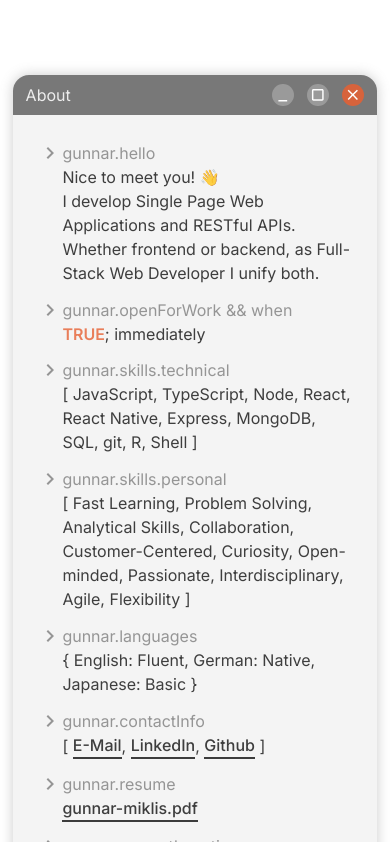
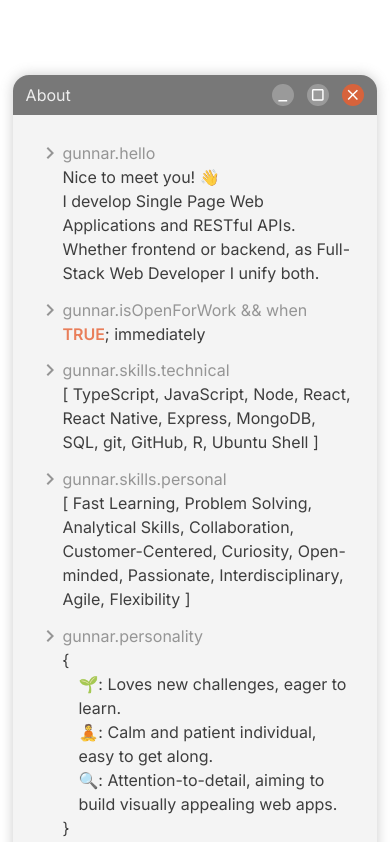
Before and after one commit to gunnar-miklis/portfolio, a React (Vite) app: page / in a window 390 px wide. Shown: the part 1296-2138 px from the top of the page. Built offline with nearby package versions, Linux system fonts and the light colour scheme.

Commit message:
add personality, adjust responsivness

```diff
--- a/src/components/Terminal.tsx
+++ b/src/components/Terminal.tsx
@@ -21,7 +21,7 @@ export default function Terminal() {
 
         <div>
           <p className='in'>
-            <Icon /> gunnar.openForWork && when
+            <Icon /> gunnar.isOpenForWork && when
           </p>
           <p className='out'>
             <span style={{ color: '#e66033CC', fontWeight: 600 }}>TRUE</span>; immediately
@@ -33,8 +33,8 @@ export default function Terminal() {
             <Icon /> gunnar.skills.technical
           </p>
           <p className='out'>
-            [ JavaScript, TypeScript, Node, React, React Native, Express, MongoDB, SQL, git, R,
-            Shell ]
+            [ TypeScript, JavaScript, Node, React, React Native, Express, MongoDB, SQL, git, GitHub, R, Ubuntu Shell
+            ]
           </p>
         </div>
 
@@ -45,6 +45,26 @@ export default function Terminal() {
           <p className='out'>
             [ Fast Learning, Problem Solving, Analytical Skills, Collaboration, Customer-Centered,
             Curiosity, Open-minded, Passionate, Interdisciplinary, Agile, Flexibility ]
+          </p>
+        </div>
+
+        <div>
+          <p className='in'>
+            <Icon /> gunnar.personality
+          </p>
+          <p
+            className='out'
+            style={{ display: 'flex', flexFlow: 'column nowrap', alignItems: 'flex-start' }}
+          >
+            <span>{`{ `}</span>
+            <span style={{ paddingLeft: '1rem' }}>🌱: Loves new challenges, eager to learn.</span>
+            <span style={{ paddingLeft: '1rem' }}>
+              🧘: Calm and patient individual, easy to get along.
+            </span>
+            <span style={{ paddingLeft: '1rem' }}>
+              🔍: Attention-to-detail, aiming to build visually appealing web apps.
+            </span>
+            <span>{`} `}</span>
           </p>
         </div>
 
--- a/src/styles/terminal.css
+++ b/src/styles/terminal.css
@@ -54,3 +54,25 @@
     color: var(--heading-light);
   }
 }
+
+/* RESPONSIVENESS */
+/* Small devices (phones, 576px and down) */
+@media only screen and (max-width: 576px) {
+ .window-content {
+  max-width: 100%;
+ }
+}
+
+/* Medium devices (tablets, 992px and up) */
+@media (min-width: 577px) and (max-width: 992px) {
+.window-content {
+  max-width: 90%;
+ }
+}
+
+/* Large devices (laptops and desktops, 1200px and up) */
+@media (min-width: 993px) {
+  .window-content {
+  max-width: 75%;
+ }
+}
```
